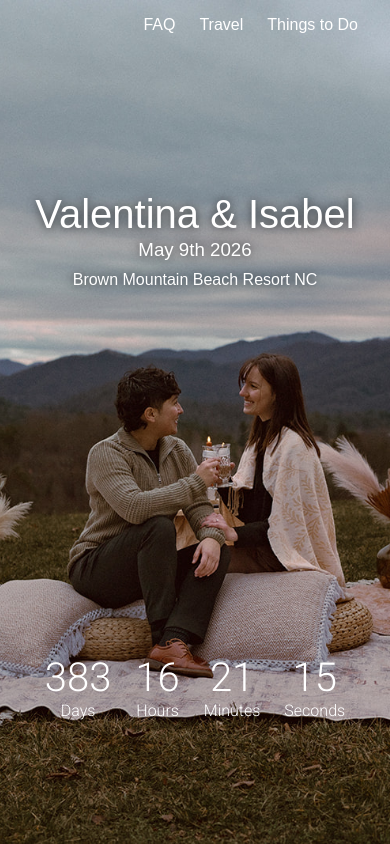
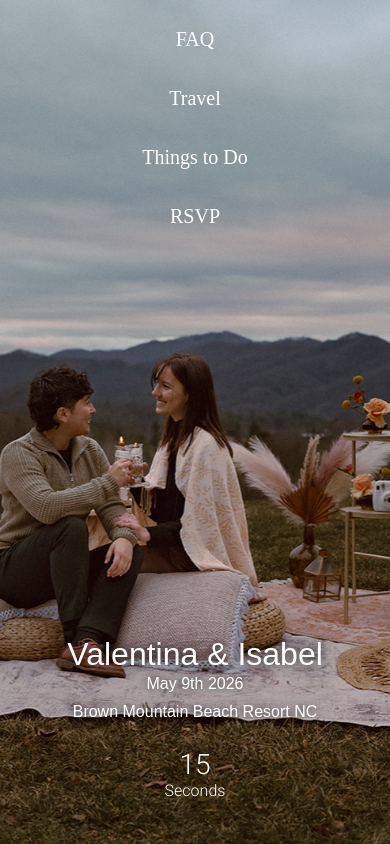
Before and after one commit to ValColorado/wedding-website, an Angular app: page / in a window 390 px wide. Built offline with nearby package versions, Linux system fonts and the light colour scheme.

Commit message:
adding rsvp

```diff
--- a/src/app/home/home.component.css
+++ b/src/app/home/home.component.css
@@ -44,18 +44,6 @@ body {
   z-index: 10;
 }
 
-.nav-left, .nav-right {
-  display: flex;
-  gap: 1.5rem;
-  align-items: center;
-}
-
-.nav-left a {
-  color: #fff;
-  text-decoration: none;
-  font-weight: 300;
-  transition: color 0.3s ease;
-}
 
 .nav-right a {
   color: white;
@@ -64,9 +52,6 @@ body {
   transition: color 0.3s ease;
 }
 
-.nav-left a:hover {
-  color: #f0c7ff;
-}
 
 .nav-right a:hover {
   color: white;
@@ -81,37 +66,17 @@ body {
 
 /* RSVP Button */
 .rsvp-btn {
+  font-family: 'Baloo 2', cursive;
+  display: inline-block;
+  padding: 1.2rem 10px;
+  height: auto;
+  font-size: 1.75rem;
+  font-weight: 600;
   color: white;
-  background: transparent;
-  border: 2px solid white;
-  padding: 0.5rem 1.25rem;
-  border-radius: 999px;
-  transition: box-shadow 0.4s ease, background 0.4s ease;
-  position: relative;
+  border-radius: 20px;
 }
 
-.rsvp-btn::before {
-  content: "";
-  position: absolute;
-  top: 0;
-  left: 0;
-  width: 100%;
-  height: 100%;
-  background: linear-gradient(
-    90deg,
-    red,
-    orange,
-    yellow,
-    green,
-    blue,
-    indigo,
-    violet
-  );
-  z-index: -1;
-  opacity: 0;
-  transition: opacity 0.4s ease;
-  border-radius: inherit;
-}
+
 
 .rsvp-btn:hover {
   background: linear-gradient(
@@ -126,23 +91,12 @@ body {
   );
   -webkit-background-clip: text;
   -webkit-text-fill-color: transparent;
-  color: wheat;
+  transform: scale(1.08);
+  box-shadow: 0 6px 16px rgba(0, 0, 0, 0.3);
+  background-color: transparent;
 }
 
-.rsvp-btn:focus {
-  outline: none;
-  box-shadow: 0 0 5px red,
-  0 0 10px orange,
-  0 0 15px yellow,
-  0 0 20px green,
-  0 0 25px blue,
-  0 0 30px indigo,
-  0 0 35px violet;
-}
 
-.rsvp-btn:active {
-  background-color: #e0b3ff;
-}
 
 /* Title Container and Text */
 .title-container {
@@ -234,15 +188,57 @@ body {
 }
 
 /* FAQ Link Styles */
+
 .faq-link {
-  height: 100vh;
+  font-family: 'Baloo 2', cursive;
+  display: inline-block;
+  padding: 1.2rem 10px;
+  height: auto;
+  font-size: 1.75rem;
+  font-weight: 600;
+  color: white;
+  border-radius: 20px;
+}
+.faq-link:hover {
+  transform: scale(1.08);
+  box-shadow: 0 6px 16px rgba(0, 0, 0, 0.3);
+  background-color: transparent;
+}
+
+.travel-link {
+  font-family: 'Baloo 2', cursive;
+  display: inline-block;
+  padding: 1.2rem 10px;
+  height: auto;
+  font-size: 1.75rem;
+  font-weight: 600;
+  color: white;
+  border-radius: 20px;
+}
+.travel-link:hover {
+  transform: scale(1.08);
+  box-shadow: 0 6px 16px rgba(0, 0, 0, 0.3);
+  background-color: transparent;
+}
+
+.to-do-link {
+  font-family: 'Baloo 2', cursive;
+  display: inline-block;
+  padding: 1.2rem 10px;
+  height: auto;
+  font-size: 1.75rem;
+  font-weight: 600;
+  color: white;
+  border-radius: 20px;
+}
+.to-do-link:hover {
+  transform: scale(1.08);
+  box-shadow: 0 6px 16px rgba(0, 0, 0, 0.3);
+  background-color: transparent;
 }
 
 
-@media screen and (max-width: 600px) {
-  .couple-names {
-    font-size: 2.5rem;
-  }
+
   .engagement-image {
     height: 100vh;
     width: 100%; /* Full width */
@@ -251,7 +247,7 @@ body {
   }
 
   .countdown-clock div{
-    margin-top: -10rem;
+    margin-top: -12rem;
   }
 
   .countdown-clock small {
@@ -270,4 +266,61 @@ body {
   }
 
 
-}
+  @media (max-width: 768px) {
+    /* Example: Stack nav links vertically for mobile */
+    .navbar {
+      flex-direction: column;
+      align-items: center;
+      padding: 1rem;
+    }
+
+    .nav-right {
+      display: flex;
+      flex-direction: column;
+      gap: 0.75rem;
+      align-items: center;
+    }
+
+    .title-content {
+      margin-top: 2rem;
+    }
+
+    .couple-names {
+      font-size: 2rem;
+      margin-top: 0;
+    }
+
+    .wedding-date,
+    .wedding-location {
+      font-size: 1rem;
+    }
+
+    .countdown-clock {
+      flex-direction: column;
+      gap: 0.5rem;
+      font-size: 1rem;
+      margin-bottom: 2rem;
+    }
+
+    .countdown-clock span {
+      font-size: 1.75rem;
+    }
+
+    .faq-link,
+    .travel-link,
+    .to-do-link,
+    .rsvp-btn {
+      font-size: 1.25rem;
+      padding: 0.75rem;
+    }
+
+    .engagement-image {
+      object-position: center center;
+      height: 100vh;
+      width: 100vw;
+    }
+
+    .home-container {
+      overflow-y: auto;
+    }
+  }
--- a/src/app/home/home.component.html
+++ b/src/app/home/home.component.html
@@ -6,19 +6,18 @@
     <!-- Nav Bar -->
      <nav class ="navbar">
 
-      <div class="nav-left">
-
-     </div>
-
      <div class="nav-center">
       <!-- <span class="logo">Valentina & Isabel</span> -->
     </div>
 
     <div class="nav-right">
-      <a routerLink="/faq">FAQ</a>
-      <a routerLink="/travel">Travel</a>
-      <a routerLink="/things-to-do">Things to Do</a>
-      <!-- <button class="rsvp-btn">RSVP</button> -->
+      <a routerLink="/faq" class="faq-link">FAQ</a>
+      <a routerLink="/travel" class ="travel-link">Travel</a>
+      <a routerLink="/things-to-do" class="to-do-link">Things to Do</a>
+      <!-- <a routerLink="/registry">Registry</a> -->
+
+      <a href="https://withjoy.com/valentina-and-isabel/rsvp" target="_blank" class="rsvp-btn">RSVP</a>
+
     </div>
 
      </nav>
@@ -38,4 +37,6 @@
         <div><span>{{ countdown.seconds }}</span><small>Seconds</small></div>
       </div>
 
+
+
     </div>
--- a/src/styles.css
+++ b/src/styles.css
@@ -1,22 +1,18 @@
-/* You can add global styles to this file, and also import other style files */
 
 html, body { height: 100%; }
 body { margin: 0; font-family: Roboto, "Helvetica Neue", sans-serif; }
-/* For mobile (screens smaller than 600px) */
 @media screen and (max-width: 600px) {
     .container {
-      flex-direction: column; /* Stack items vertically */
+      flex-direction: column;
     }
   }
 
-  /* For tablets (screens 600px to 900px) */
   @media screen and (min-width: 600px) and (max-width: 900px) {
     .container {
       flex-direction: row; /* Row layout for tablets */
     }
   }
 
-  /* For desktops (screens larger than 900px) */
   @media screen and (min-width: 900px) {
     .container {
       flex-direction: row;
@@ -24,27 +20,27 @@ body { margin: 0; font-family: Roboto, "Helvetica Neue", sans-serif; }
     }
   }
   .home-btn {
-    position: fixed; /* Keeps the button in place while scrolling */
-    bottom: 20px; /* Position it near the bottom of the screen */
-    right: 20px; /* Position it on the right side */
-    background-color: #4b3d33; /* Brown background color to match the theme */
-    color: white; /* Text color */
-    font-size: 1.2rem; /* Font size */
-    padding: 10px 20px; /* Padding for a comfortable click area */
-    border-radius: 30px; /* Rounded corners */
-    text-decoration: none; /* Remove underline */
-    box-shadow: 0 4px 8px rgba(0, 0, 0, 0.1); /* Shadow for a pop-out effect */
-    transition: background-color 0.3s ease, transform 0.3s ease; /* Smooth transition */
-    z-index: 1000; /* Ensure it stays on top of other elements */
+    position: fixed;
+    bottom: 20px;
+    right: 20px;
+    background-color: #4b3d33;
+    color: white;
+    font-size: 1.2rem;
+    padding: 10px 20px;
+    border-radius: 30px;
+    text-decoration: none;
+    box-shadow: 0 4px 8px rgba(0, 0, 0, 0.1);
+    transition: background-color 0.3s ease, transform 0.3s ease;
+    z-index: 1000;
   }
 
   .home-btn:hover {
-    background-color: #a9825c; /* Lighter brown on hover */
-    transform: scale(1.1); /* Slightly increase size on hover for interactivity */
-    z-index: 1000; /* Ensure it stays on top of other elements */
+    background-color: #a9825c;
+    transform: scale(1.1);
+    z-index: 1000;
   }
 
   .home-btn:active {
-    transform: scale(0.95); /* Slight shrink when clicked */
-    z-index: 1000; /* Ensure it stays on top of other elements */
+    transform: scale(0.95);
+    z-index: 1000;
   }
```
Also changed, not shown: 3 other files (tests, documents, lock files or other folders).
